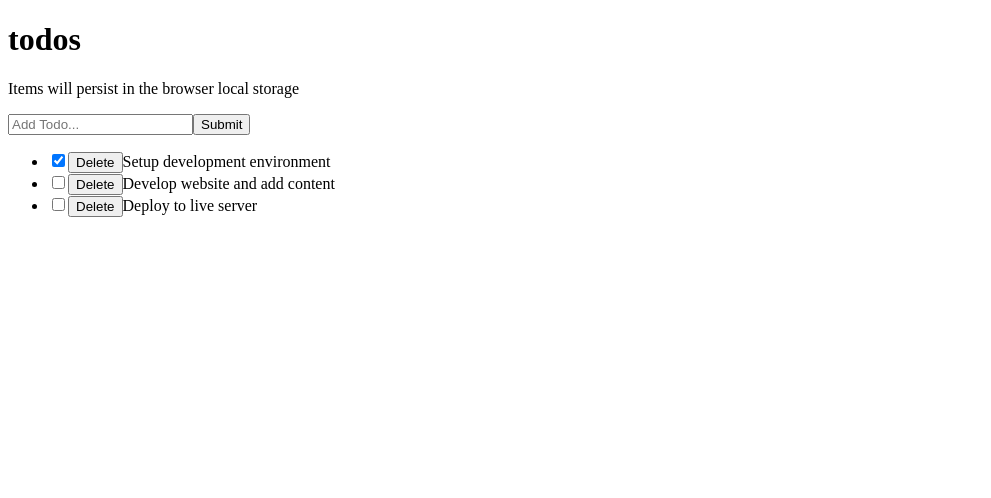
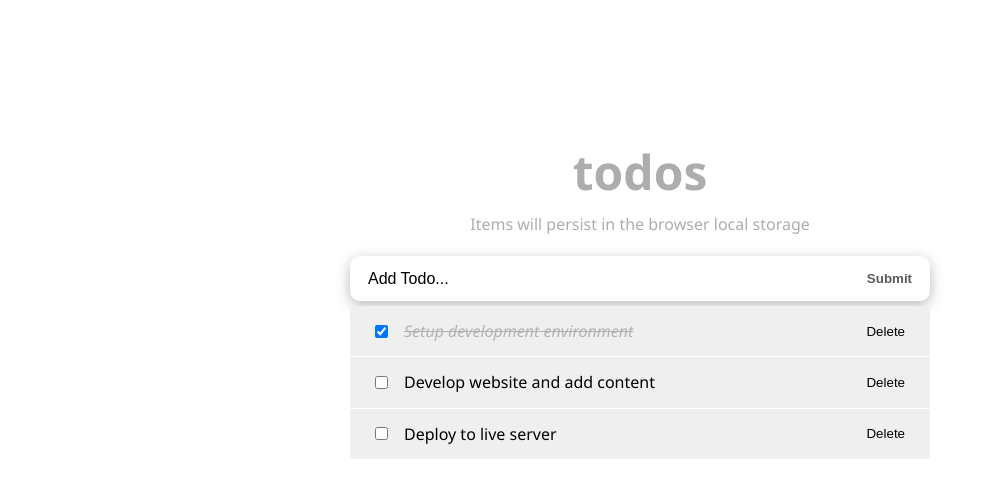
Before and after one commit to iamsjunaid/Todo-list-react, a React (Vite) app: page / in a window 1280 px wide. Shown: the top 498 px of the page, without its empty margins (0-991 px from the left). Built offline with nearby package versions, Linux system fonts and the light colour scheme.

Commit message:
add styles

```diff
--- a/src/components/Header.jsx
+++ b/src/components/Header.jsx
@@ -1,7 +1,17 @@
-const Header = () => (
-  <header>
-    <h1>todos</h1>
-    <p>Items will persist in the browser local storage</p>
-  </header>
-);
+import styles from "@/styles/Header.module.css";
+const Header = () => {
+  const headerStyle = {
+    padding: '20px 0',
+    lineHeight: '1.5em',
+    color: '#aeadad',
+    textAlign: 'center',
+  };
+
+  return (
+    <header style={headerStyle} className={styles.header}>
+      <h1>todos</h1>
+      <p>Items will persist in the browser local storage</p>
+    </header>
+  );
+};
 export default Header;
--- a/src/components/InputTodo.jsx
+++ b/src/components/InputTodo.jsx
@@ -21,16 +21,17 @@
 
   return (
     <>
-    <form onSubmit={handleSubmit}>
+    <form onSubmit={handleSubmit} className='form-container'>
       <input
         type="text"
         placeholder="Add Todo..."
         value={title}
         onChange={handleChange}
+        className='input-text'
       />
-      <button>Submit</button>
+      <button className='input-submit'>Submit</button>
     </form>
-    <span>{message}</span>
+    <span className='submit-warning'>{message}</span>
     </>
 
   );
--- a/src/components/TodoApp.jsx
+++ b/src/components/TodoApp.jsx
@@ -2,9 +2,11 @@
 import TodosLogic from './Todoslogic';
 
 const TodoApp = () => (
-  <>
-    <Header />
-    <TodosLogic />
-  </>
+  <div className='wrapper'>
+    <div className='todos'>
+      <Header />
+      <TodosLogic />
+    </div>
+  </div>
 );
 export default TodoApp;
--- a/src/components/Todoitem.jsx
+++ b/src/components/Todoitem.jsx
@@ -1,3 +1,4 @@
+import styles from '@/styles/TodoItem.module.css';
 /* eslint-disable react/prop-types */
 const TodoItem = ({ itemProp, setTodos, delTodo }) => {
   const handleChange = (id) => {
@@ -14,15 +15,26 @@
     );
   };
 
+  const completedStyle = {
+    fontStyle: 'italic',
+    color: '#595959',
+    opacity: 0.4,
+    textDecoration: 'line-through',
+  };
+
   return (
-    <li>
+    <li className={styles.item}>
+      <div className={styles.content}>
         <input
           type="checkbox"
           checked={itemProp.completed}
           onChange={() => handleChange(itemProp.id)}
         />
         <button onClick={() => delTodo(itemProp.id)}>Delete</button>
+        <span style={itemProp.completed ? completedStyle : null}>
           {itemProp.title}
+        </span>
+      </div>
     </li>
   );
 };
--- a/src/main.jsx
+++ b/src/main.jsx
@@ -1,6 +1,6 @@
 import React from 'react';
 import ReactDOM from 'react-dom/client';
-
+import '@/styles/app.css';
 import TodoApp from '@/components/TodoApp';
 
 const domContainer = document.getElementById('root');
--- /dev/null
+++ b/src/styles/Header.module.css
@@ -0,0 +1,8 @@
+.header h1 {
+  font-size: 3rem;
+  font-weight: 600;
+  margin-bottom: 1rem;
+  line-height: 1em;
+  text-transform: lowercase;
+  text-align: center;
+}
--- /dev/null
+++ b/src/styles/TodoItem.module.css
@@ -0,0 +1,28 @@
+.item {
+  font-size: 1rem;
+  list-style-type: none;
+  padding: 14px 25px;
+  border-bottom: 1px solid #fff;
+  background: #f0efef;
+}
+
+.content {
+  display: flex;
+  justify-content: space-between;
+  align-items: center;
+  gap: 1rem;
+}
+
+.content span {
+  flex: 1;
+  order: 1;
+}
+
+.content button {
+  cursor: pointer;
+  background: transparent;
+  order: 2;
+  outline: none;
+  border: none;
+  margin-left: 7px;
+}
--- a/src/styles/app.css
+++ b/src/styles/app.css
@@ -1,3 +1,68 @@
+* {
+  box-sizing: border-box;
+  margin: 0;
+  padding: 0;
+}
+
 body {
-  color: #ff2778;
+  font-family: "Segoe UI", sans-serif;
+  line-height: 1.4;
+  color: #000;
+  background: #fff;
+  height: 100vh;
+  font-weight: 400;
 }
+
+.wrapper {
+  width: 100%;
+  padding: 8rem 20px 3rem;
+}
+
+.todos {
+  max-width: 580px;
+  margin: 0 auto;
+}
+
+.form-container {
+  display: flex;
+  border-radius: calc(0.1 * 100px);
+  box-shadow: 0 4px 14px 0 rgba(70, 70, 70, 0.38);
+  justify-content: space-around;
+  background: #fff;
+  font-size: 1rem;
+}
+
+.input-text {
+  width: 85%;
+  padding-right: 5px;
+  padding-left: 10px;
+  border-radius: calc(0.5 * 100px);
+  font-size: 1rem;
+}
+
+.input-text::placeholder {
+  color: #000;
+}
+
+.input-submit {
+  background: transparent;
+  color: #5b5b5b;
+  text-transform: capitalize;
+  cursor: pointer;
+  font-weight: 600;
+  margin-right: 10px;
+}
+
+.input-text,
+.input-submit {
+  height: 45px;
+  outline: none;
+  border: none;
+}
+
+.submit-warning {
+  font-size: 13px;
+  color: red;
+  margin-top: 5px;
+  display: block;
+}
```
Lines whose indentation alone changed are shown as unchanged.
